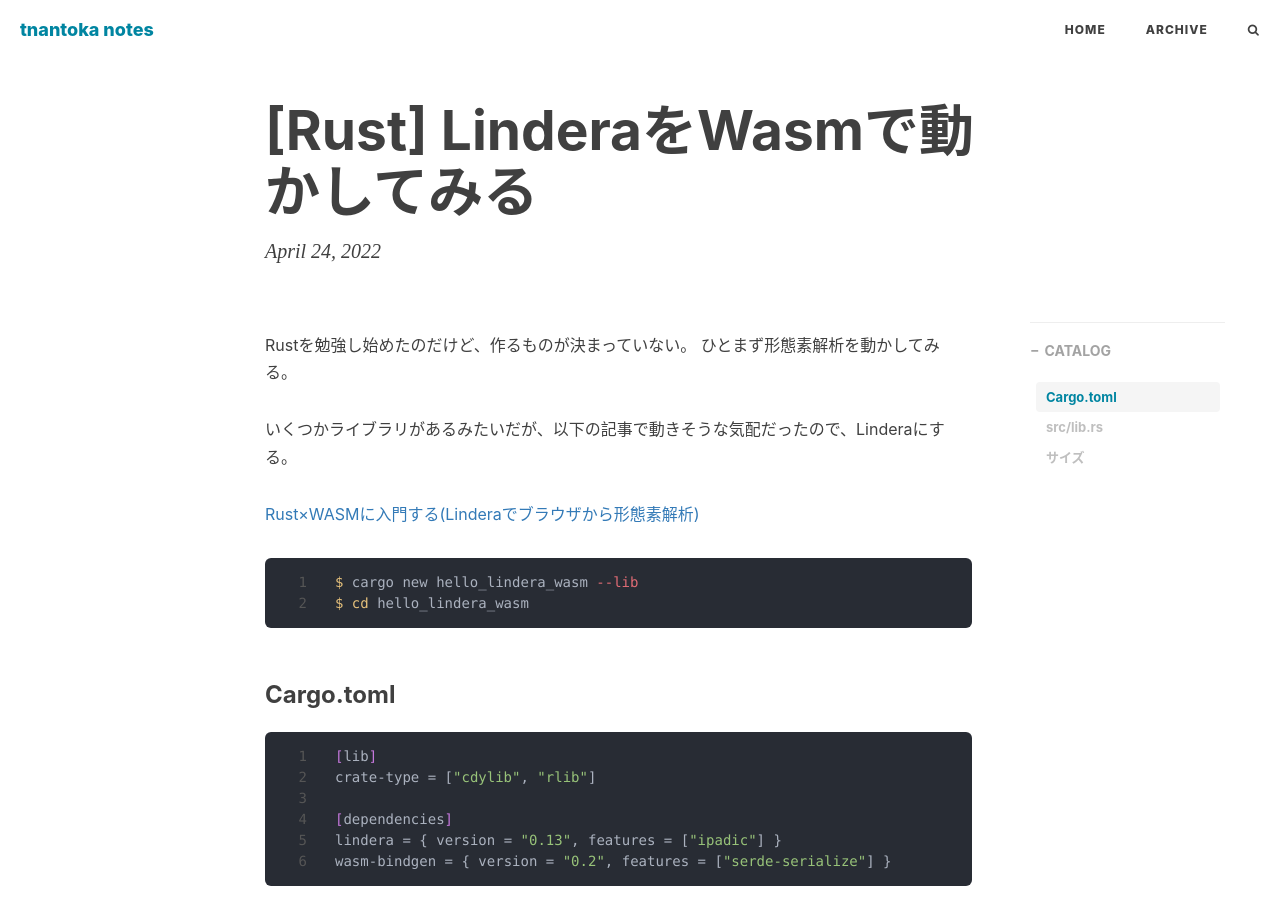
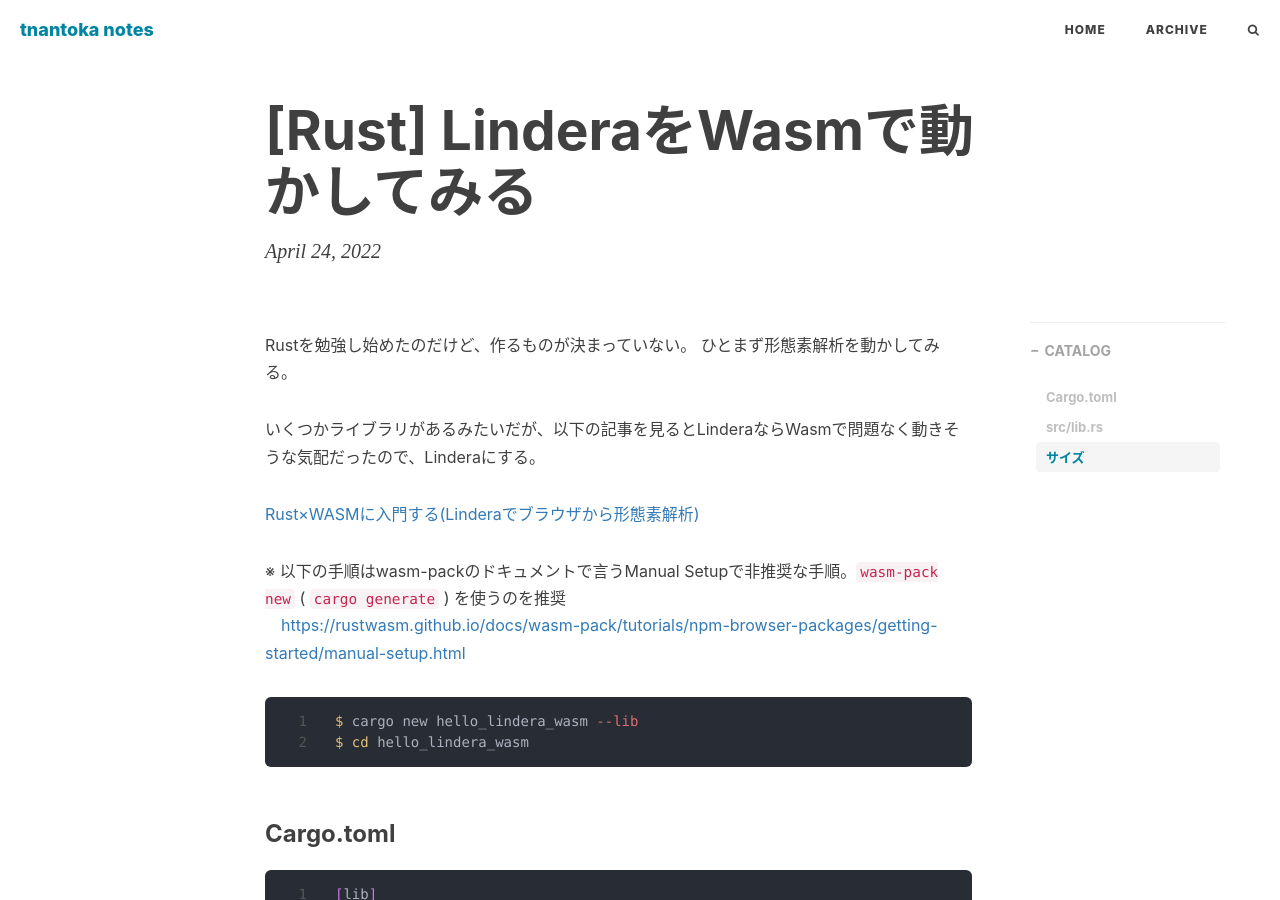
Before and after one commit to tnantoka/notes.tnantoka.com, a Jekyll site: the page built from _posts/2022-04-24-000001.md, in a window 1280 px wide and 900 px high. Built offline with Jekyll 4.4.1, drawn with Linux system fonts in a browser that asks for light colours; nearby versions of some CDN libraries; comment, search, counter and statistics services are not loaded.

Commit message:
chore: add notice for manual setup

````diff
--- a/_posts/2022-04-24-000001.md
+++ b/_posts/2022-04-24-000001.md
@@ -8,9 +8,12 @@ header-style: text
 Rustを勉強し始めたのだけど、作るものが決まっていない。
 ひとまず形態素解析を動かしてみる。
 
-いくつかライブラリがあるみたいだが、以下の記事で動きそうな気配だったので、Linderaにする。
+いくつかライブラリがあるみたいだが、以下の記事を見るとLinderaならWasmで問題なく動きそうな気配だったので、Linderaにする。
 
 [Rust×WASMに入門する(Linderaでブラウザから形態素解析)](https://shine-bal.hatenablog.com/entry/2021/08/15/210915)
+
+※ 以下の手順はwasm-packのドキュメントで言うManual Setupで非推奨な手順。`wasm-pack new` ( `cargo generate` ) を使うのを推奨
+　<https://rustwasm.github.io/docs/wasm-pack/tutorials/npm-browser-packages/getting-started/manual-setup.html>
 
 ```sh
 $ cargo new hello_lindera_wasm --lib
````
